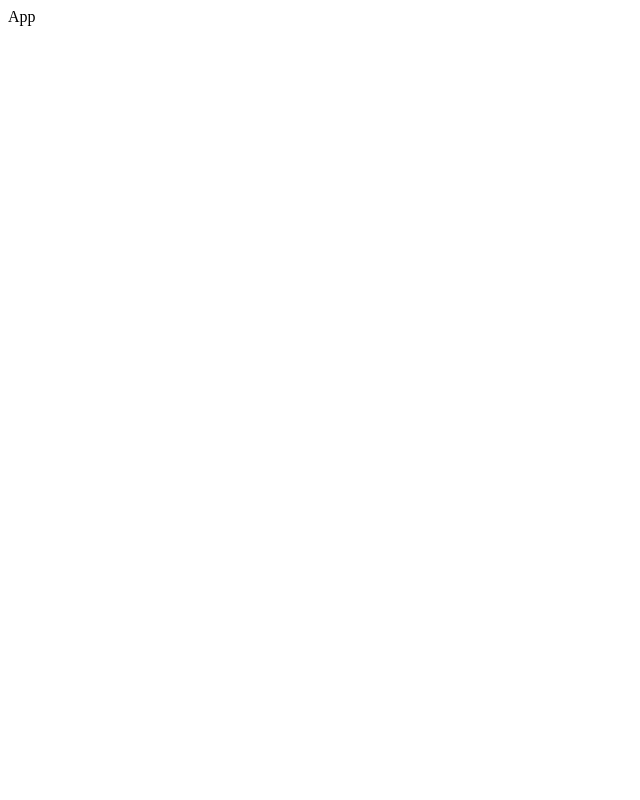
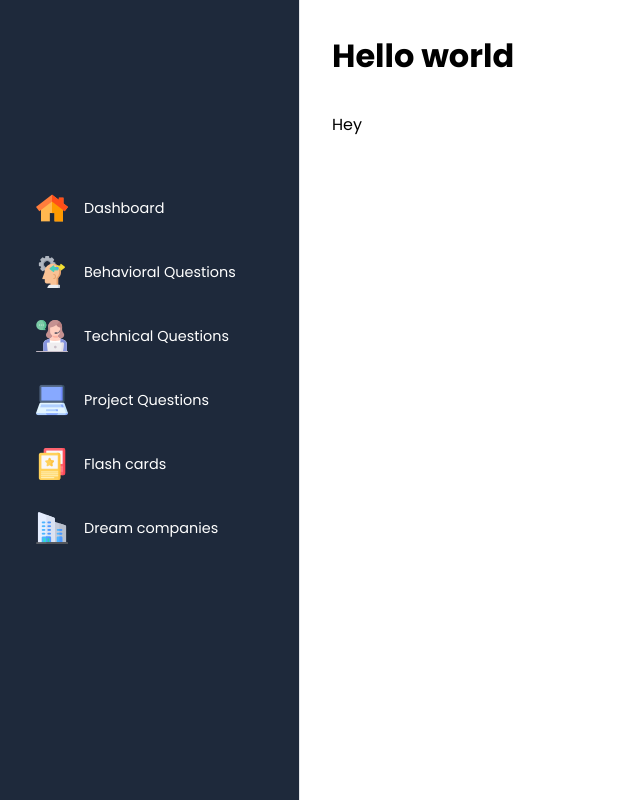
Before and after one commit to siddhigate/get-interview-ready-frontend, a React (Create React App) app: page / in a window 1280 px wide. Shown: the whole page, without its empty margins (0-640 px from the left). Built offline with nearby package versions, Linux system fonts and the light colour scheme.

Commit message:
feat: sidebar layout

```diff
--- a/src/index.js
+++ b/src/index.js
@@ -1,6 +1,8 @@
 import React from "react";
 import ReactDOM from "react-dom/client";
-import App from "./App";
+import SidebarLayout from "./layouts/SidebarLayout";
+
+import './css/style.css';
 
 const root = ReactDOM.createRoot(document.getElementById("root"));
-root.render(<App />);
+root.render(<SidebarLayout title="Hello world">Hey</SidebarLayout>);
--- /dev/null
+++ b/src/layouts/SidebarLayout.jsx
@@ -0,0 +1,47 @@
+const SidebarLayout = ({title, children}) => {
+  return (
+    <div className="body-container">
+        <aside className="sidebar">
+
+            <div className="sidebar-links">
+                <ul className="list-style-none">
+                    <li>
+                        <img src="../assets/homeicon.png" alt=""></img>
+                        <span className="d-block">Dashboard</span>
+                    </li>
+                    <li>
+                        <img src="../assets/behavior.png" alt=""></img>
+                        <span className="d-block">Behavioral Questions</span>
+                    </li>
+                    <li>
+                        <img src="../assets/technical.png" alt=""></img>
+                        <span className="d-block">Technical Questions</span>
+                    </li>
+                    <li>
+                        <img src="../assets/project.png" alt=""></img>
+                        <span className="d-block">Project Questions</span>
+                    </li>
+                    <li>
+                        <img src="../assets/flashcard.png" alt=""></img>
+                        <span className="d-block">Flash cards</span>
+                    </li>
+                    <li>
+                        <img src="../assets/dreamcompany.png" alt=""></img>
+                        <span className="d-block">Dream companies</span>
+                    </li>
+                </ul>
+            </div>
+        </aside>
+        <main className="main-wrapper">
+
+            <h1>{title}</h1>
+
+            <div className="content">
+                {children}
+            </div>
+        </main>
+    </div>
+  )
+}
+
+export default SidebarLayout
```
